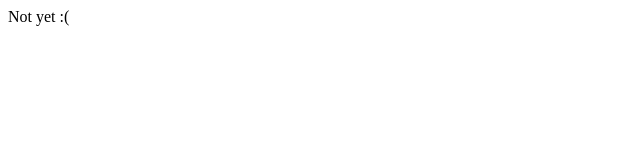
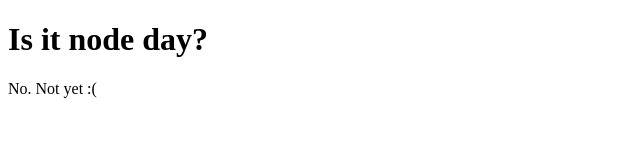
Before and after one commit to SePe19/Clock, a website: page public/clock.html in a window 1280 px wide. Shown: the whole page, without its empty margins (0-640 px from the left). Drawn offline with Linux system fonts and the light colour scheme.

```diff
--- a/public/clock.html
+++ b/public/clock.html
@@ -4,22 +4,23 @@
     <meta charset="UTF-8">
     <meta http-equiv="X-UA-Compatible" content="IE=edge">
     <meta name="viewport" content="width=device-width, initial-scale=1.0">
-    <title>Document</title>
+    <title>Node Day?</title>
 </head>
 <body>
+    <h1>Is it node day?</h1>
     <script>
         function isItNodeDay(i) {
             const day = new Date();
 
             if(day.getDate() == 2) {
                 const newDiv = document.createElement("div");
-                const newContent = document.createTextNode("Yaaaay! node time");
+                const newContent = document.createTextNode("Yes! Yaaaay! node time");
                 newDiv.appendChild(newContent);
                 const currentDiv = document.getElementById("div1");
                 document.body.insertBefore(newDiv, currentDiv);
             } else {
                 const newDiv = document.createElement("div");
-                const newContent = document.createTextNode("Not yet :(");
+                const newContent = document.createTextNode("No. Not yet :(");
                 newDiv.appendChild(newContent);
                 const currentDiv = document.getElementById("div2");
                 document.body.insertBefore(newDiv, currentDiv);
```
